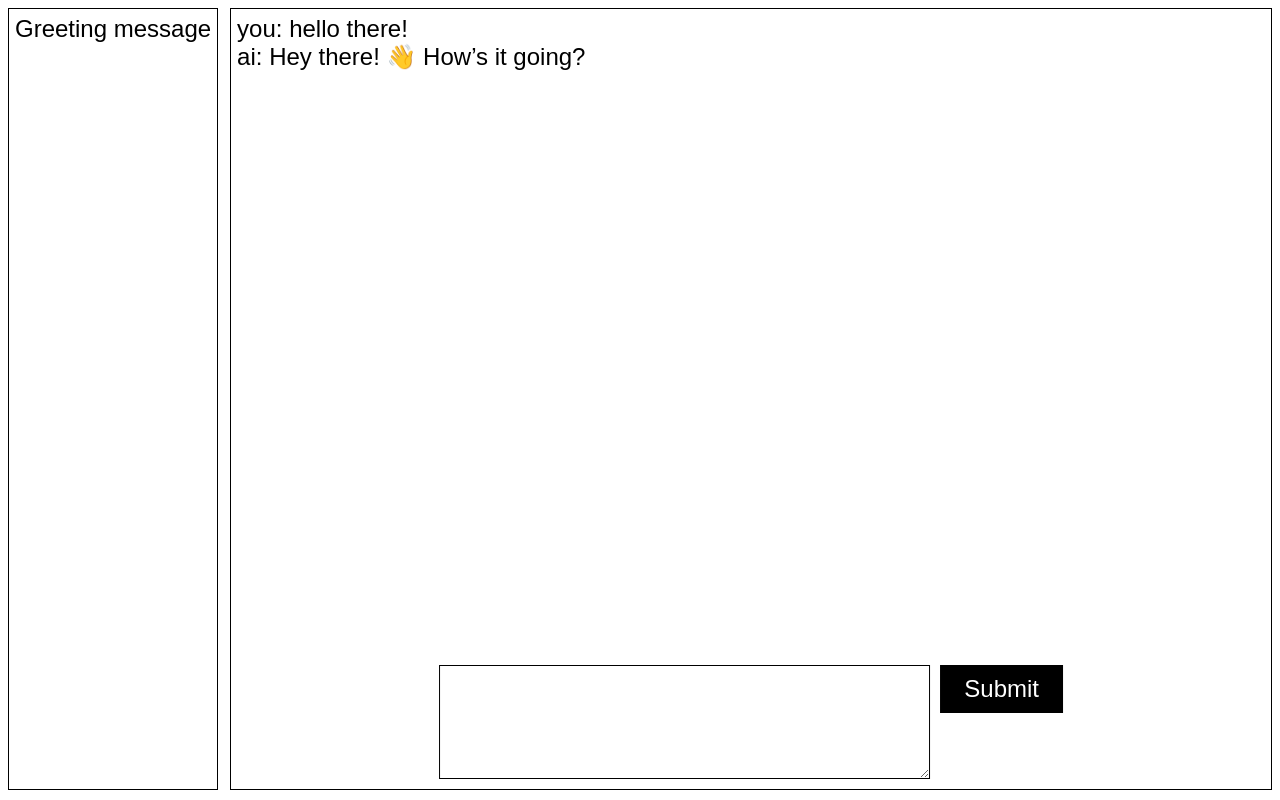
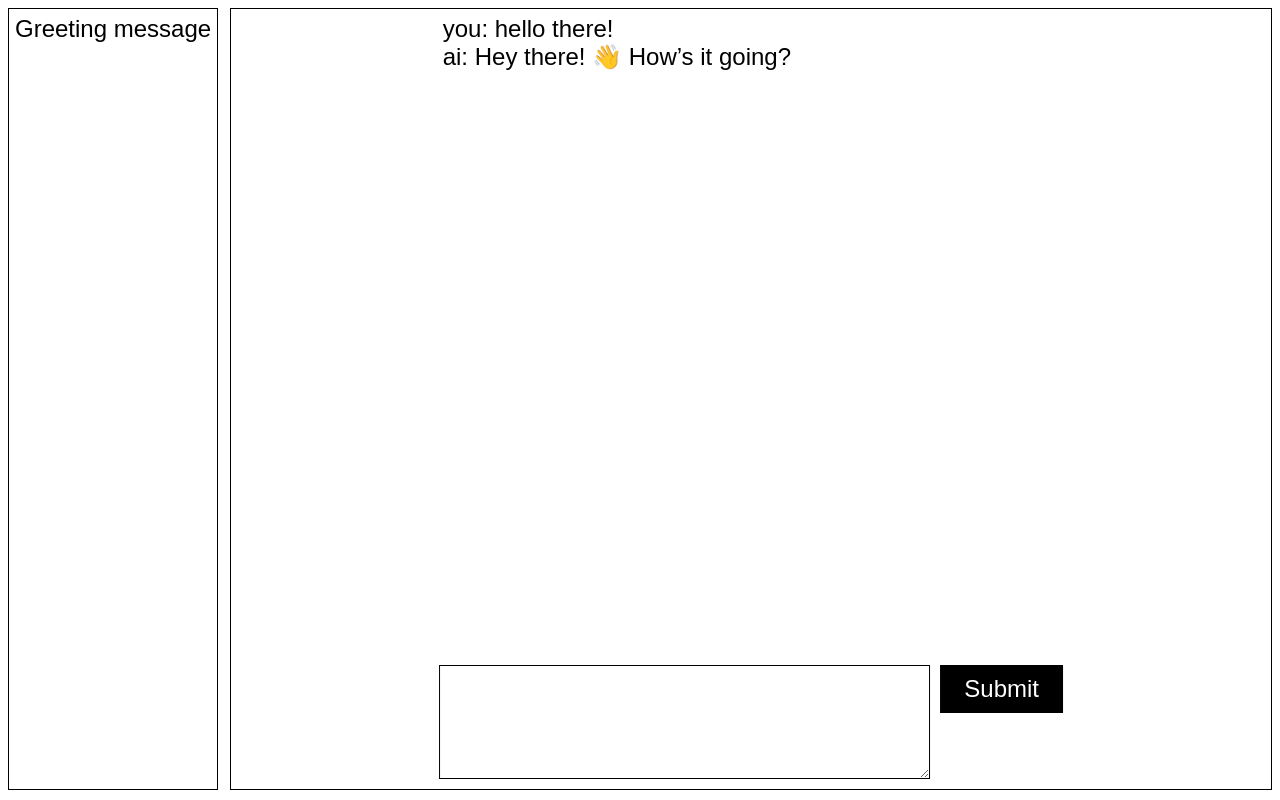
Before and after one commit to holistudio/project-computer, a plain HTML site: page index.html in a window 1280 px wide. Drawn offline with Linux system fonts and the light colour scheme.

Commit message:
Update index.html
Gemini

```diff
--- a/index.html
+++ b/index.html
@@ -81,9 +81,15 @@
     .human-message::before {
       content: 'you: '
     }
+    .human-message {
+      margin-left: 20%;
+    }
 
     .ai-message::before {
       content: 'ai: '
+    }
+    .ai-message {
+      margin-left: 20%;
     }
   </style>
 </head>
```
